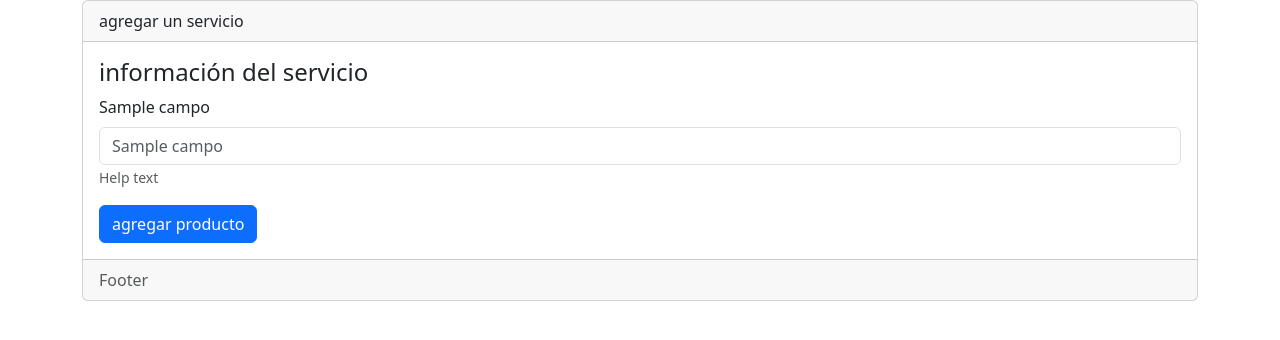
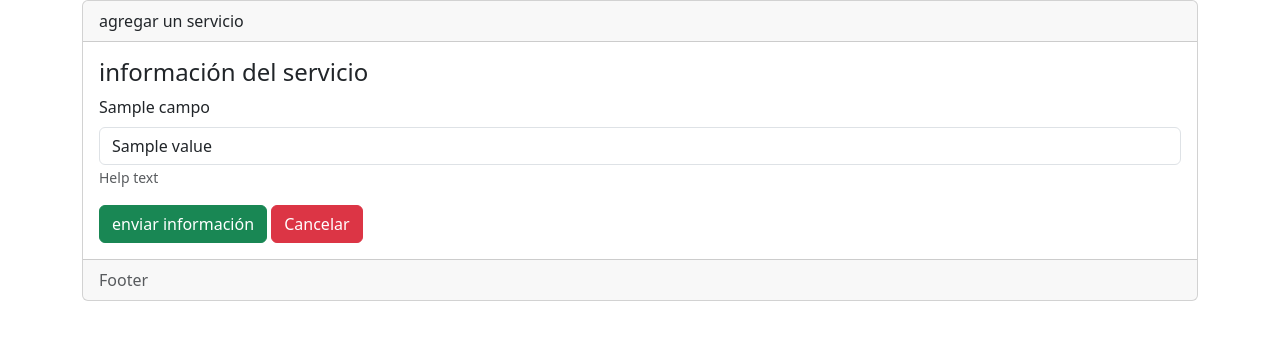
Before and after one commit to Nuceleus/Final_project, a Django app: template proyecto_negocio/templates/servicios/crear.html in a window 1280 px wide. Shown: the part 56-396 px from the top of the page. Run offline with Django 3.2, Linux system fonts and the light colour scheme; the template is opened without the code that fills it: most values are stand-ins (such as "Sample title", 1, 10 or a date in 2020).

Commit message:
actualización Junio 2
Cruds de productos y servicios funcionando perfectamente,  proyecto totalmente funcional, falta mejorar las vistas, podríamos agregar  un nuevo crud para clientes

```diff
--- a/proyecto_negocio/templates/productos/index.html
+++ b/proyecto_negocio/templates/productos/index.html
@@ -54,7 +54,7 @@ Productos
                             <a name="editar"
                             id=""
                             class="btn btn-success"
-                            href="{% url 'editar_producto' %}"
+                            href="{% url 'editar_producto' producto.idproducto %}"
                             role="button"
                             >editar</a>
                             |
--- a/proyecto_negocio/templates/servicios/form.html
+++ b/proyecto_negocio/templates/servicios/form.html
@@ -6,6 +6,12 @@
 
     <div class="mb-3">
         <label for="" class="form-label">{{campo.label}}</label>
+
+        {% if campo.field.widget.input_type == 'file' and campo.value %} {% comment %} if para mostrar las imagenes en el formulario de editar{% endcomment %}
+        <br/>
+        <img src="{{MEDIA_URL}}/imagenes/{{campo.value}}" width="100" height="100"/>
+        {%endif%}
+
         <input
             type="{{campo.field.widget.input_type}}"
             class="form-control"
@@ -13,6 +19,7 @@
             id=""
             aria-describedby="helpId"
             placeholder="{{campo.label}}"
+            value="{{campo.value | default:''}}"
         />
         <small id="helpId" class="form-text text-muted">Help text</small>
     </div>
@@ -21,8 +28,16 @@
 
 <input name=""
 id=""
-class="btn btn-primary"
+class="btn btn-success"
 type="submit"
-value="agregar producto"/> {% comment %} comando para crear el boton de agregar producto {% endcomment %}
+value="enviar información"/> {% comment %} comando para crear el boton de agregar o editar servicio {% endcomment %}
+
+<a  name=""
+    id=""
+    class="btn btn-danger"
+    href="{%url 'productos'%}"
+    role="button">Cancelar</a>
+    {% comment %} boton de cancelar {% endcomment %}
+
 
 </form>{% comment %} comando para cerrar el formulario {% endcomment %}
--- a/proyecto_negocio/templates/servicios/index.html
+++ b/proyecto_negocio/templates/servicios/index.html
@@ -54,7 +54,7 @@ Productos
                             <a name="editar"
                             id=""
                             class="btn btn-success"
-                            href="{% url 'editar_servicio' %}"
+                            href="{% url 'editar_servicio' servicio.idservicio %}"
                             role="button"
                             >editar</a>
                             |
--- a/proyecto_negocio/urls.py
+++ b/proyecto_negocio/urls.py
@@ -13,7 +13,10 @@ urlpatterns = [
     path('crear_servicio/', views.crear_servicio, name='crear_servicio'),
     path('editar_producto/', views.editar_producto, name='editar_producto'),
     path('editar_servicio/', views.editar_servicio, name='editar_servicio'),
+    path('editar_producto/<int:idproducto>', views.editar_producto, name='editar_producto'),
+    path('editar_servicio/<int:idservicio>', views.editar_servicio, name='editar_servicio'),
     path('eliminar_producto/<int:idproducto>', views.eliminar_producto, name='eliminar_producto'),
     path('eliminar_servicio/<int:idservicio>', views.eliminar_servicio, name='eliminar_servicio'),
 
+
 ] + static(settings.MEDIA_URL, document_root=settings.MEDIA_ROOT)
```
Also changed, not shown: proyecto_negocio/templates/productos/form.html (+15 -2 lines), proyecto_negocio/views.py (+16 -6 lines), imagenes/guitarra_acustica.jpg (added), imagenes/guitarra_acustica2.jpg (added), imagenes/guitarra_acustica_Ql83QDS.jpg (added), imagenes/piano_bogart_0hlBfk2.jpg (added), imagenes/piano_rmonhG2.jpg (added).
